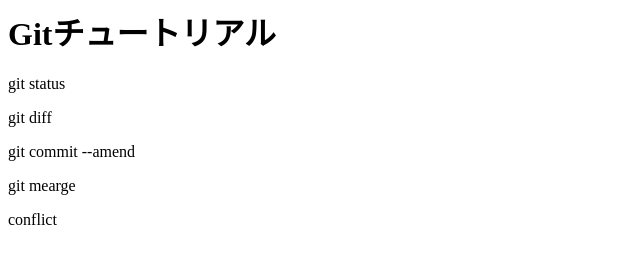
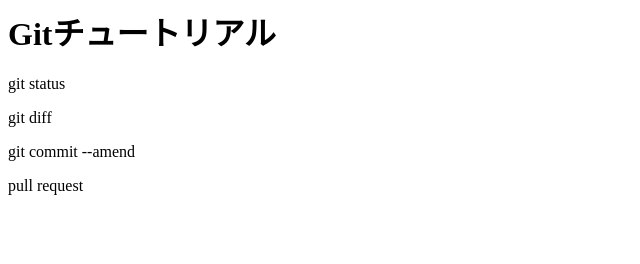
Before and after one commit to nagai-sho/git_tutorial, a plain HTML site: page index.html in a window 1280 px wide. Shown: the full height of the page, 0-640 px from the left. Drawn offline with Linux system fonts and the light colour scheme.

Commit message:
pull requestを追記

```diff
--- a/index.html
+++ b/index.html
@@ -2,5 +2,4 @@
 <p>git status</p>
 <p>git diff</p>
 <p>git commit --amend</p>
-<p>git mearge</p>
-<p>conflict</p>
+<p>pull request</p>
```
